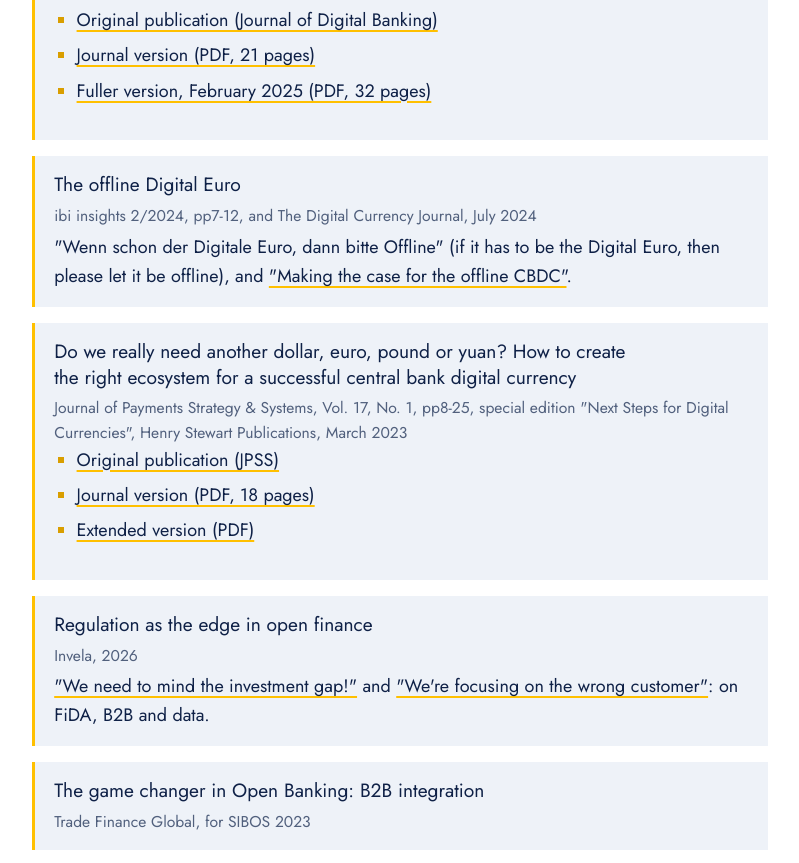
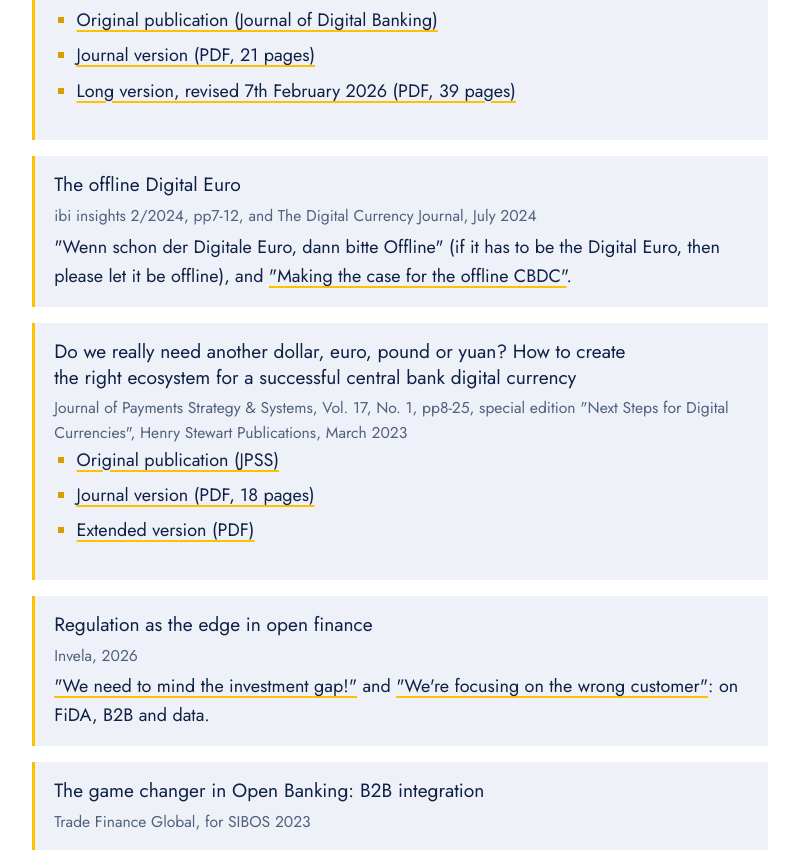
Before and after one commit to mgs49/payments-innovation-website, an Eleventy site: page src/publications.njk in a window 1280 px wide. Shown: the part 1110-1973 px from the top of the page, without its empty margins (88-887 px from the left). Built offline with nearby package versions, Linux system fonts and the light colour scheme; Eleventy itself is replaced by a stand-in of ours; files that its build step writes are made by us from their sources.

Commit message:
Publications: long Digital Euro version is now the February 2026 text without the book-chapter placeholders
Co-Authored-By: Claude Opus 5.5 <noreply@anthropic.com>
Claude-Session: https://claude.ai/code/session_012ZRZ6GaaFVVi3jHeFa15GL

```diff
--- a/src/publications.njk
+++ b/src/publications.njk
@@ -32,7 +32,7 @@ description: "Key publications of Dr Michael Salmony on payments, digital and to
   <ul class="pub-links">
     <li><a href="https://doi.org/10.69554/AZLR6606">Original publication (Journal of Digital Banking)</a></li>
     <li><a href="/assets/uploads/2026/11/Digital-Euro-JDB-2024-Salmony.pdf">Journal version (PDF, 21 pages)</a></li>
-    <li><a href="/assets/uploads/2026/11/Digital-Euro-fuller-version-2025-Salmony.pdf">Fuller version, February 2025 (PDF, 32 pages)</a></li>
+    <li><a href="/assets/uploads/2026/11/Digital-Euro-long-version-2026-Salmony.pdf">Long version, revised 7th February 2026 (PDF, 39 pages)</a></li>
   </ul>
 </article>
 
```
Also changed, not shown: 2 other files.
